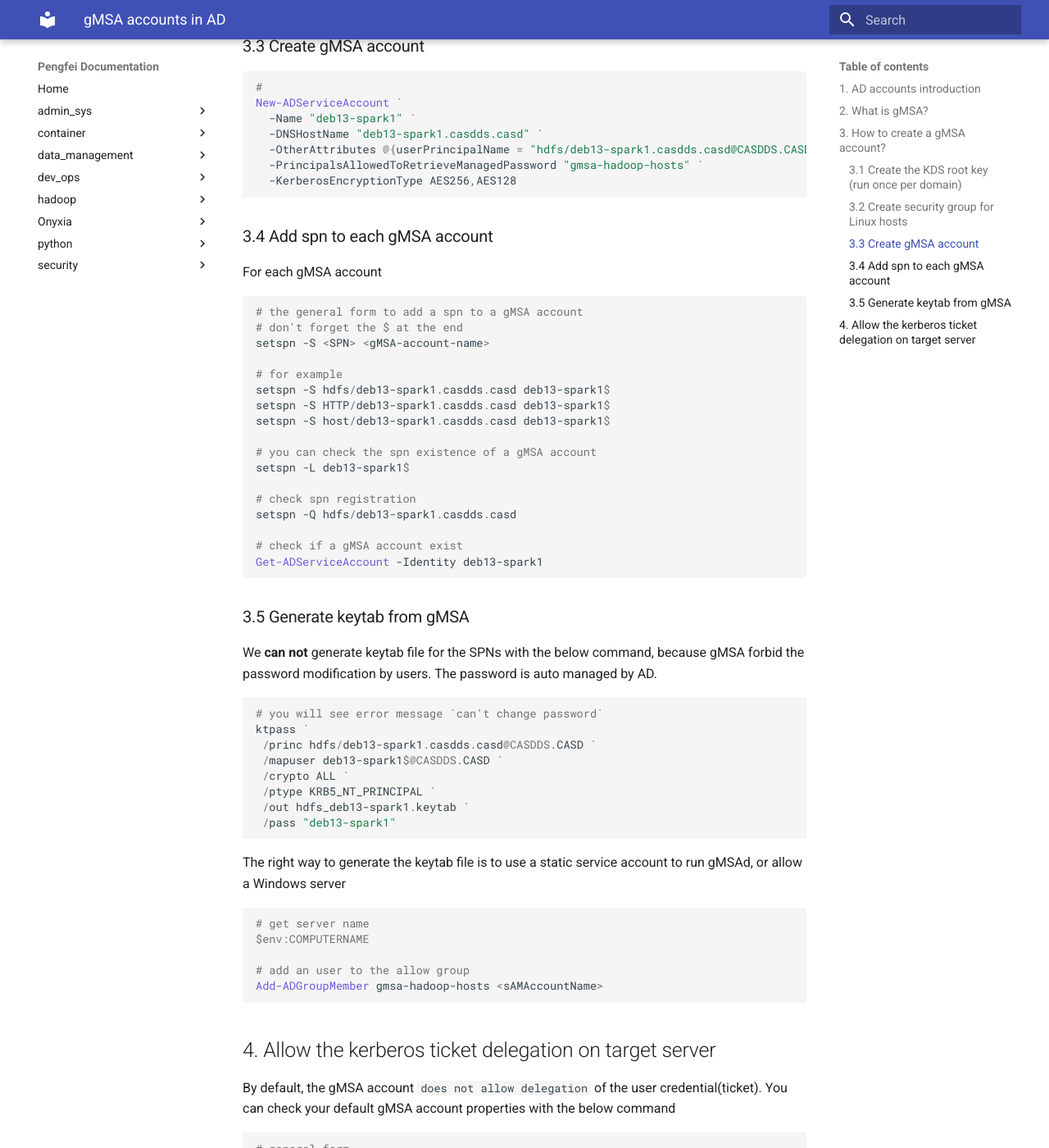
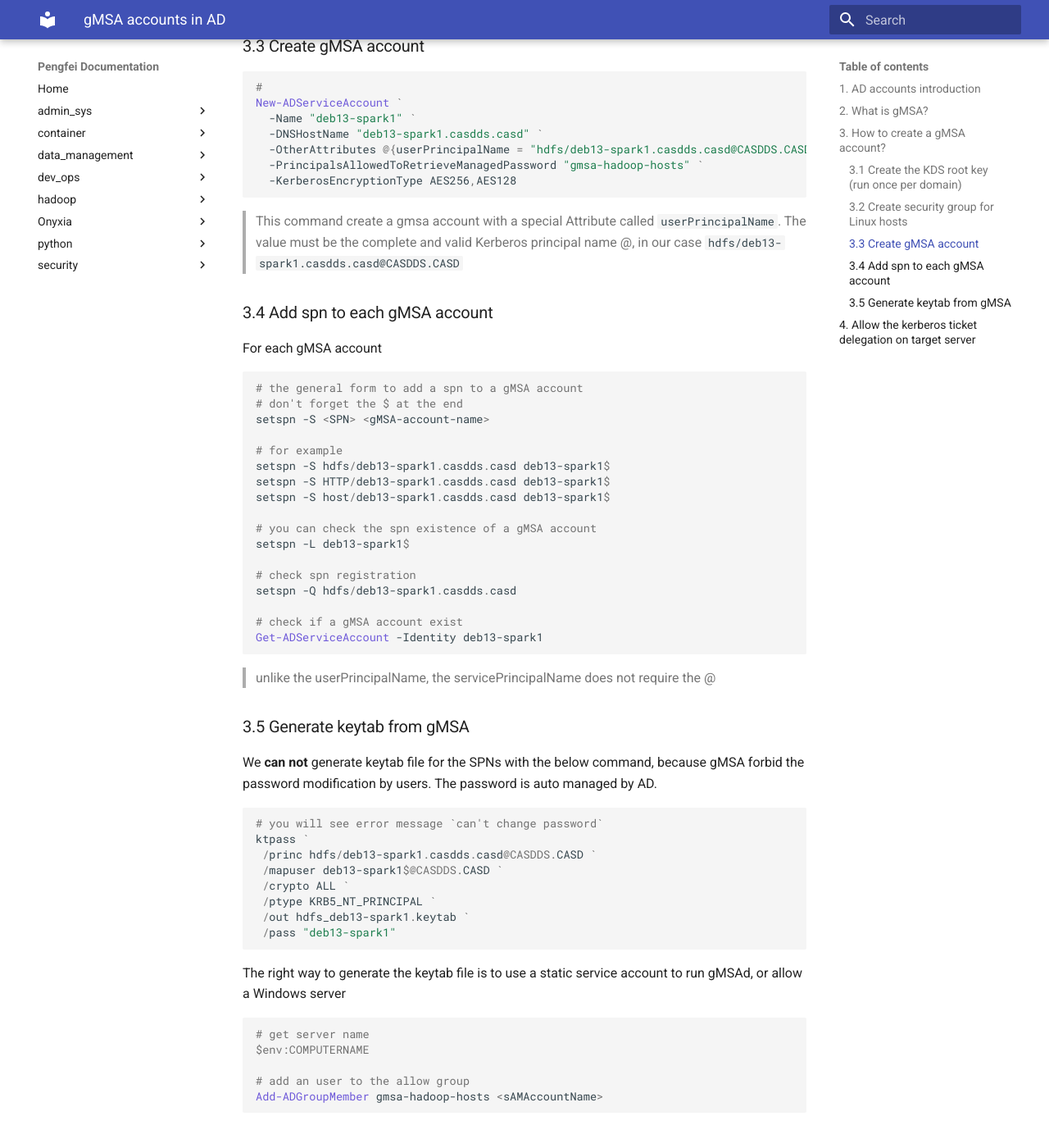
Before and after one commit to pengfei99/doc_center, an MkDocs documentation site: the page built from docs/hadoop/kerberos_integration/01.Kerberos_with_gMSA.md, in a window 1280 px wide and 1400 px high, scrolled down 1914 px. Shown: the whole window at 82% size. Built offline with MkDocs 1.6.1 and Material for MkDocs 9.7.7, drawn with Linux system fonts in a browser that asks for light colours.

Commit message:
update docs

````diff
--- a/docs/hadoop/kerberos_integration/01.Kerberos_with_gMSA.md
+++ b/docs/hadoop/kerberos_integration/01.Kerberos_with_gMSA.md
@@ -97,7 +97,8 @@ New-ADServiceAccount `
   -PrincipalsAllowedToRetrieveManagedPassword "gmsa-hadoop-hosts" `
   -KerberosEncryptionType AES256,AES128
 ```
-
+> This command create a gmsa account with a special Attribute called `userPrincipalName`. The value must be the complete
+> and valid Kerberos principal name <name>@<RELM>, in our case `hdfs/deb13-spark1.casdds.casd@CASDDS.CASD`
 ### 3.4 Add spn to each gMSA account
 
 For each gMSA account
@@ -120,6 +121,7 @@ setspn -Q hdfs/deb13-spark1.casdds.casd
 # check if a gMSA account exist
 Get-ADServiceAccount -Identity deb13-spark1
 ```
+> unlike the userPrincipalName, the servicePrincipalName does not require the @<RElM>
 
 ### 3.5 Generate keytab from gMSA
 
````
Also changed, not shown: docs/hadoop/Installation/01.Install_hdfs_yarn.md (+2 -2 lines).
